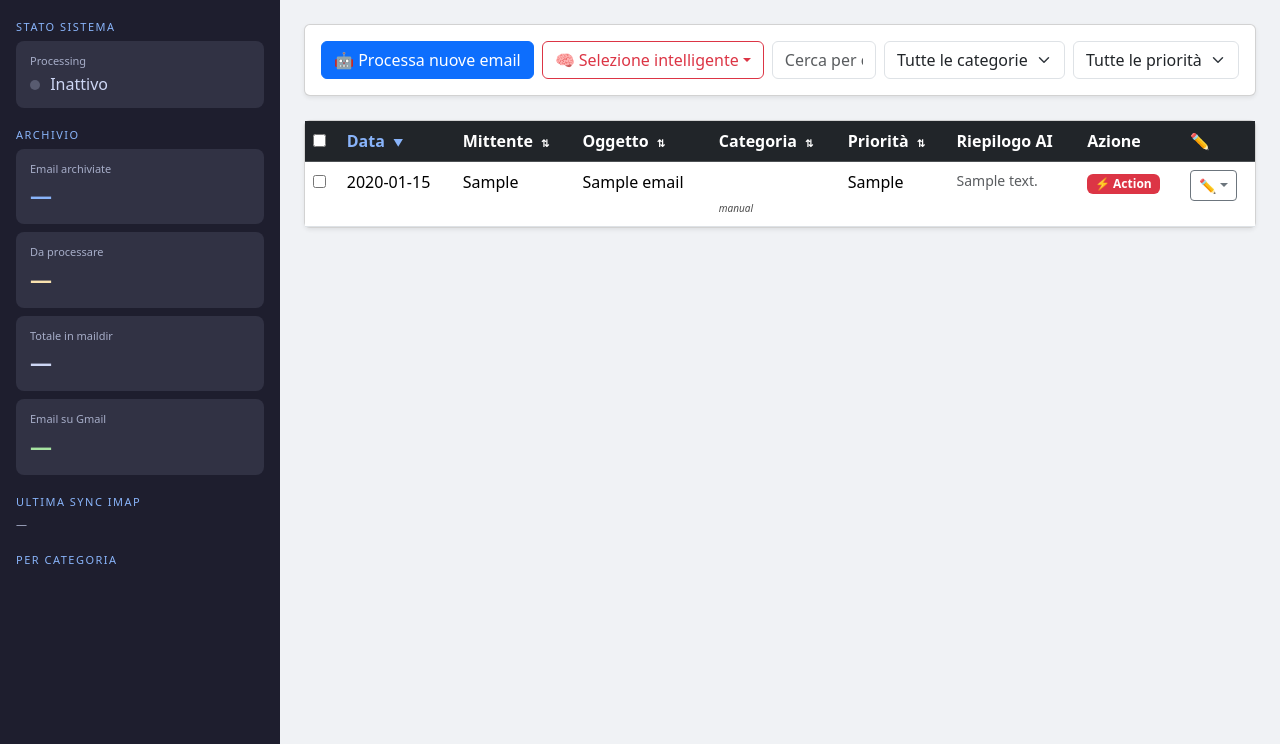
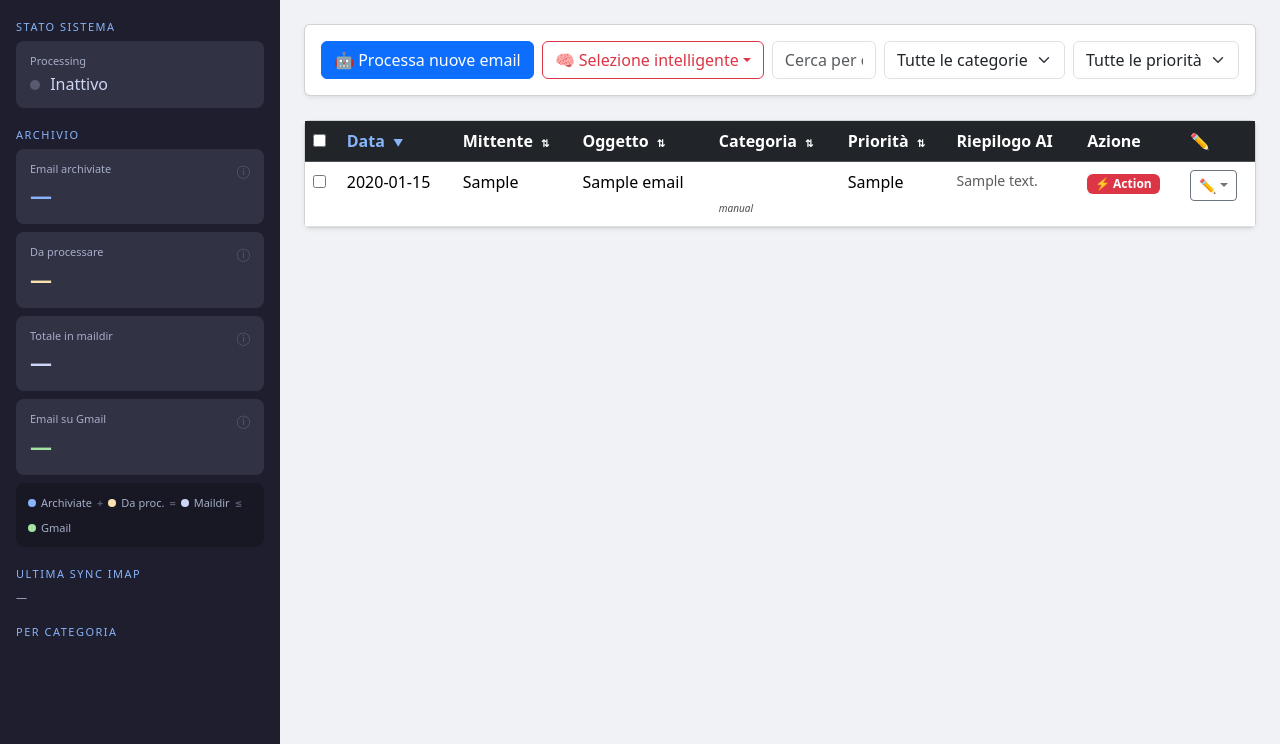
Before and after one commit to its-me-mayday/mayl-home, a Flask app: page / in a window 1280 px wide. Shown: the part 56-800 px from the top of the page. Run offline with Flask 3, Linux system fonts and the light colour scheme; tables that the repository leaves empty hold one stand-in row (values such as "Sample post"); data that the repository does not hold is empty.

Commit message:
style(dashboard): setup infos to sidebar menu

```diff
--- a/dashboard/templates/index.html
+++ b/dashboard/templates/index.html
@@ -9,40 +9,77 @@
     body { background: #f0f2f5; margin: 0; }
     .navbar { background: #1a1a2e !important; }
     .app-layout { display: flex; min-height: calc(100vh - 56px); }
+
+    /* ── Sidebar ── */
     .sidebar {
       width: 280px; min-width: 280px; background: #1e1e2e;
       color: #cdd6f4; padding: 20px 16px;
       position: sticky; top: 0;
       height: calc(100vh - 56px); overflow-y: auto;
     }
-    .sidebar h6 { color: #89b4fa; font-size: 11px; text-transform: uppercase; letter-spacing: 1.5px; margin: 20px 0 8px; }
+    .sidebar h6 {
+      color: #89b4fa; font-size: 11px; text-transform: uppercase;
+      letter-spacing: 1.5px; margin: 20px 0 8px;
+    }
     .sidebar h6:first-child { margin-top: 0; }
+
+    /* ── Stat cards ── */
     .stat-card { background: #313244; border-radius: 8px; padding: 12px 14px; margin-bottom: 8px; }
     .stat-card .label { font-size: 11px; color: #a6adc8; margin-bottom: 2px; }
     .stat-card .value { font-size: 22px; font-weight: 700; color: #cdd6f4; }
     .stat-card .value.yellow { color: #f9e2af; }
-    .stat-card .value.blue { color: #89b4fa; }
-    .stat-card .value.green { color: #a6e3a1; }
+    .stat-card .value.blue   { color: #89b4fa; }
+    .stat-card .value.green  { color: #a6e3a1; }
+    .info-icon { float: right; color: #585b70; cursor: help; font-size: 13px; }
+    .info-icon:hover { color: #89b4fa; }
+
+    /* ── Stat legend ── */
+    .stat-legend {
+      background: #181825; border-radius: 8px;
+      padding: 10px 12px; margin-bottom: 8px;
+      font-size: 11px; color: #a6adc8;
+    }
+    .legend-row { display: flex; align-items: center; gap: 5px; flex-wrap: wrap; line-height: 1.8; }
+    .legend-dot { width: 8px; height: 8px; border-radius: 50%; display: inline-block; flex-shrink: 0; }
+    .legend-dot.blue   { background: #89b4fa; }
+    .legend-dot.yellow { background: #f9e2af; }
+    .legend-dot.white  { background: #cdd6f4; }
+    .legend-dot.green  { background: #a6e3a1; }
+    .legend-op { color: #585b70; font-weight: bold; }
+
+    /* ── Processing ── */
     .processing-dot { width: 10px; height: 10px; border-radius: 50%; display: inline-block; margin-right: 6px; }
     .processing-dot.active { background: #a6e3a1; box-shadow: 0 0 6px #a6e3a1; animation: pulse 1s infinite; }
-    .processing-dot.idle { background: #585b70; }
+    .processing-dot.idle   { background: #585b70; }
     @keyframes pulse { 0%, 100% { opacity: 1; } 50% { opacity: 0.3; } }
     .progress-sidebar { height: 6px; border-radius: 3px; background: #45475a; margin-top: 8px; overflow: hidden; }
     .progress-sidebar-bar { height: 100%; background: #89b4fa; border-radius: 3px; transition: width 0.5s ease; }
+    .last-run-info { font-size: 11px; color: #a6adc8; margin-top: 4px; }
+
+    /* ── Category list ── */
     .cat-row { display: flex; justify-content: space-between; align-items: center; padding: 5px 0; border-bottom: 1px solid #313244; font-size: 13px; cursor: pointer; }
     .cat-row:last-child { border-bottom: none; }
     .cat-row:hover { color: #89b4fa; }
     .cat-badge { font-size: 11px; background: #45475a; border-radius: 10px; padding: 2px 8px; }
+
+    /* ── Sync info ── */
+    .sync-info { font-size: 11px; color: #a6adc8; word-break: break-all; }
+
+    /* ── Main content ── */
     .main-content { flex: 1; padding: 24px; overflow: auto; }
-    .badge-useful { background: #198754; }
-    .badge-spam { background: #dc3545; }
+
+    /* ── Badges ── */
+    .badge-useful     { background: #198754; }
+    .badge-spam       { background: #dc3545; }
     .badge-newsletter { background: #fd7e14; }
-    .badge-work { background: #0d6efd; }
-    .badge-personal { background: #6f42c1; }
-    .badge-other { background: #6c757d; }
-    .priority-high { color: #dc3545; font-weight: bold; }
+    .badge-work       { background: #0d6efd; }
+    .badge-personal   { background: #6f42c1; }
+    .badge-other      { background: #6c757d; }
+    .priority-high   { color: #dc3545; font-weight: bold; }
     .priority-medium { color: #fd7e14; }
-    .priority-low { color: #6c757d; }
+    .priority-low    { color: #6c757d; }
+
+    /* ── Delete bar ── */
     .delete-bar {
       position: sticky; top: 0; z-index: 100; background: #dc3545;
       color: white; padding: 10px 20px; display: none;
@@ -50,13 +87,15 @@
     }
     .delete-bar.visible { display: flex; }
     tr.selected { background: #fff3cd !important; }
-    .sync-info { font-size: 11px; color: #a6adc8; word-break: break-all; }
-    .manually-classified { opacity: 0.7; font-style: italic; font-size: 10px; }
+
+    /* ── Sorting ── */
     th.sortable { cursor: pointer; user-select: none; white-space: nowrap; }
     th.sortable:hover { background: #3d3d3d; }
     th.sort-active { color: #89b4fa; }
     .sort-arrow { margin-left: 4px; font-size: 10px; }
-    .last-run-info { font-size: 11px; color: #a6adc8; margin-top: 4px; }
+
+    /* ── Misc ── */
+    .manually-classified { opacity: 0.7; font-style: italic; font-size: 10px; }
   </style>
 </head>
 <body>
@@ -70,8 +109,11 @@
 
 <div class="app-layout">
 
-  <!-- SIDEBAR -->
+  <!-- ══════════════════════════════════════════
+       SIDEBAR
+  ══════════════════════════════════════════ -->
   <div class="sidebar">
+
     <h6>Stato sistema</h6>
     <div class="stat-card">
       <div class="label">Processing</div>
@@ -88,20 +130,49 @@
 
     <h6>Archivio</h6>
     <div class="stat-card">
-      <div class="label">Email archiviate</div>
+      <div class="label">
+        Email archiviate
+        <span class="info-icon" data-bs-toggle="tooltip" data-bs-placement="right"
+          title="Email scaricate da Gmail e classificate dall'AI. Sono visibili e ricercabili nella tabella.">ⓘ</span>
+      </div>
       <div class="value blue" id="hudTotal">—</div>
     </div>
     <div class="stat-card">
-      <div class="label">Da processare</div>
+      <div class="label">
+        Da processare
+        <span class="info-icon" data-bs-toggle="tooltip" data-bs-placement="right"
+          title="Email presenti in maildir ma non ancora classificate dall'AI. Clicca 'Processa nuove email' per classificarle.">ⓘ</span>
+      </div>
       <div class="value yellow" id="hudUnprocessed">—</div>
     </div>
     <div class="stat-card">
-      <div class="label">Totale in maildir</div>
+      <div class="label">
+        Totale in maildir
+        <span class="info-icon" data-bs-toggle="tooltip" data-bs-placement="right"
+          title="Email scaricate localmente tramite offlineimap. È la somma di archiviate + da processare. Può essere inferiore a Gmail se il sync non è ancora completo.">ⓘ</span>
+      </div>
       <div class="value" id="hudMaildir">—</div>
     </div>
     <div class="stat-card">
-      <div class="label">Email su Gmail</div>
+      <div class="label">
+        Email su Gmail
+        <span class="info-icon" data-bs-toggle="tooltip" data-bs-placement="right"
+          title="Totale email presenti sul server Gmail (dato aggiornato ogni 5 minuti). Se è maggiore di Maildir, il sync non ha ancora scaricato tutto.">ⓘ</span>
+      </div>
       <div class="value green" id="hudGmail">—</div>
+    </div>
+
+    <!-- Legenda relazione numeri -->
+    <div class="stat-legend">
+      <div class="legend-row">
+        <span class="legend-dot blue"></span><span>Archiviate</span>
+        <span class="legend-op">+</span>
+        <span class="legend-dot yellow"></span><span>Da proc.</span>
+        <span class="legend-op">=</span>
+        <span class="legend-dot white"></span><span>Maildir</span>
+        <span class="legend-op">≤</span>
+        <span class="legend-dot green"></span><span>Gmail</span>
+      </div>
     </div>
 
     <h6>Ultima sync IMAP</h6>
@@ -111,7 +182,9 @@
     <div id="hudCategories"></div>
   </div>
 
-  <!-- MAIN -->
+  <!-- ══════════════════════════════════════════
+       MAIN CONTENT
+  ══════════════════════════════════════════ -->
   <div class="main-content">
 
     <!-- Delete bar -->
@@ -165,7 +238,7 @@
       </div>
     </div>
 
-    <!-- Alert result -->
+    <!-- Alert -->
     <div id="result" class="alert d-none mb-3"></div>
 
     <!-- Table -->
@@ -299,14 +372,19 @@
 let selectedIds = new Set();
 const CAT_ICONS = { useful:'✅', work:'💼', personal:'👤', newsletter:'📰', spam:'🚫', other:'📁' };
 
+// ── Tooltip init ──────────────────────────────────────────
+document.querySelectorAll('[data-bs-toggle="tooltip"]').forEach(el => {
+  new bootstrap.Tooltip(el, { placement: 'right' });
+});
+
 // ── HUD ───────────────────────────────────────────────────
 function updateHUD() {
   fetch('/stats').then(r => r.json()).then(d => {
-    document.getElementById('hudTotal').textContent = d.total_archived.toLocaleString();
+    document.getElementById('hudTotal').textContent      = d.total_archived.toLocaleString();
     document.getElementById('hudUnprocessed').textContent = d.unprocessed.toLocaleString();
-    document.getElementById('hudMaildir').textContent = d.total_maildir.toLocaleString();
-    document.getElementById('hudGmail').textContent = d.total_gmail.toLocaleString();
-    document.getElementById('hudLastSync').textContent = d.last_sync || 'N/A';
+    document.getElementById('hudMaildir').textContent    = d.total_maildir.toLocaleString();
+    document.getElementById('hudGmail').textContent      = d.total_gmail.toLocaleString();
+    document.getElementById('hudLastSync').textContent   = d.last_sync || 'N/A';
 
     const dot          = document.getElementById('processingDot');
     const label        = document.getElementById('processingLabel');
@@ -321,7 +399,7 @@ function updateHUD() {
       label.textContent = 'In corso...';
       progressWrap.style.display = 'block';
       progressText.style.display = 'block';
-      lastRunInfo.style.display = 'none';
+      lastRunInfo.style.display  = 'none';
       const pct = d.processing.total > 0
         ? Math.round((d.processing.processed / d.processing.total) * 100) : 0;
       progressBar.style.width = pct + '%';
@@ -333,11 +411,12 @@ function updateHUD() {
       label.textContent = 'Inattivo';
       progressWrap.style.display = 'none';
       progressText.style.display = 'none';
-      btn.disabled = false;
+      btn.disabled  = false;
       btn.innerHTML = '🤖 Processa nuove email';
       if (d.processing.last_run) {
         lastRunInfo.style.display = 'block';
-        lastRunInfo.textContent = `Ultimo: ${d.processing.last_run} — ${d.processing.last_run_processed} classificate, ${d.processing.last_run_errors} errori`;
+        lastRunInfo.textContent =
+          `Ultimo: ${d.processing.last_run} — ${d.processing.last_run_processed} classificate, ${d.processing.last_run_errors} errori`;
       } else {
         lastRunInfo.style.display = 'none';
       }
@@ -376,7 +455,7 @@ function sortBy(col) {
 // ── Filters ───────────────────────────────────────────────
 function applyFilters() {
   const params = new URLSearchParams(window.location.search);
-  params.set('search', document.getElementById('search').value);
+  params.set('search',   document.getElementById('search').value);
   params.set('category', document.getElementById('catFilter').value);
   params.set('priority', document.getElementById('priFilter').value);
   params.delete('page');
@@ -439,7 +518,6 @@ function reclassify(id, category, priority) {
   const body = {};
   if (category) body.category = category;
   if (priority) body.priority = priority;
-
   fetch(`/email/${id}`, {
     method: 'PATCH',
     headers: { 'Content-Type': 'application/json' },
@@ -477,7 +555,8 @@ function deleteSelected(deleteRemote) {
   }).then(r => r.json()).then(d => {
     if (d.error) { showResult('danger', `❌ ${d.error}`); return; }
     let msg = `✅ ${d.local_deleted} email eliminate dall'archivio`;
-    if (deleteRemote) msg += ` — ${d.remote_deleted} spostate nel cestino Gmail${d.remote_errors > 0 ? ` (${d.remote_errors} errori)` : ''}`;
+    if (deleteRemote)
+      msg += ` — ${d.remote_deleted} spostate nel cestino Gmail${d.remote_errors > 0 ? ` (${d.remote_errors} errori)` : ''}`;
     showResult('success', msg);
     clearSelection();
     setTimeout(() => location.reload(), 2000);
@@ -489,18 +568,17 @@ function processEmails() {
   const btn = document.getElementById('processBtn');
   btn.disabled = true;
   btn.innerHTML = '⏳ Avvio...';
-
   fetch('/process', { method: 'POST' }).then(r => r.json()).then(d => {
     if (d.error) {
       showResult('danger', `❌ ${d.error}`);
-      btn.disabled = false;
+      btn.disabled  = false;
       btn.innerHTML = '🤖 Processa nuove email';
       return;
     }
     showResult('info', '⏳ Processor avviato — la HUD si aggiornerà automaticamente');
   }).catch(() => {
     showResult('danger', '❌ Errore di connessione');
-    btn.disabled = false;
+    btn.disabled  = false;
     btn.innerHTML = '🤖 Processa nuove email';
   });
 }
```
